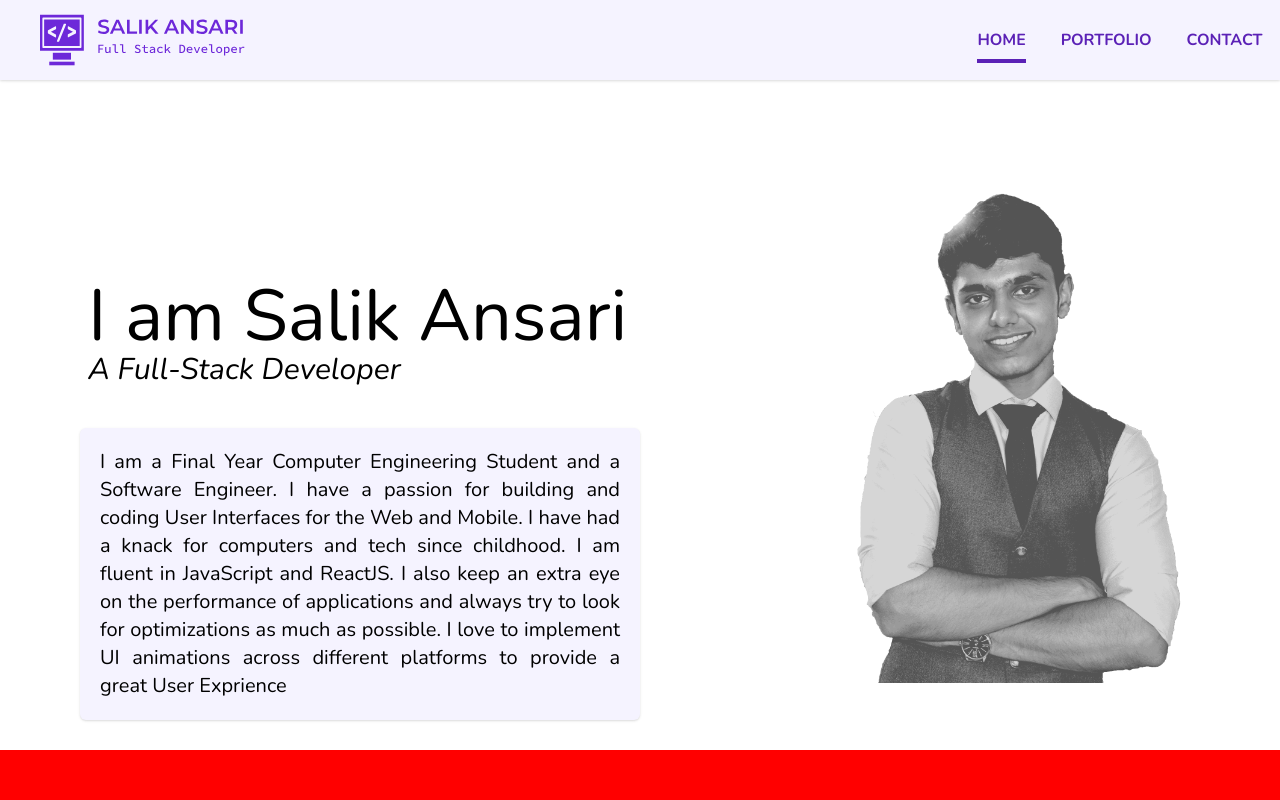
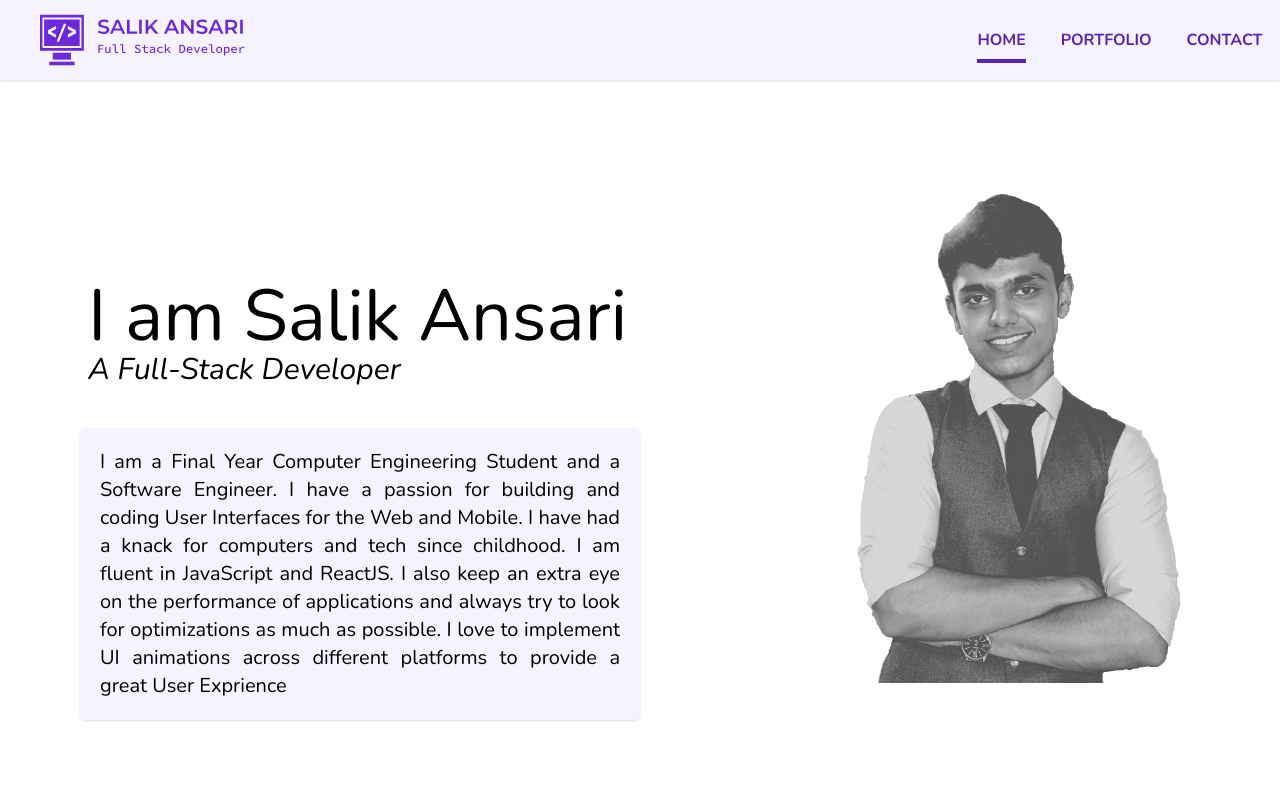
Before and after one commit to salikansari6/portfolio, a Next.js app: page / in a window 1280 px wide. Shown: the top 800 px of the page. Built offline with nearby package versions, Linux system fonts and the light colour scheme.

Commit message:
ditched react portals because of poor support in nextjs

```diff
--- a/components/Snackbar.jsx
+++ b/components/Snackbar.jsx
@@ -1,8 +1,7 @@
-import React from "react";
-import ReactDOM from "react-dom";
+import React, { useState } from "react";
 
 const Snackbar = () => {
-  return <div></div>;
+  return <div>hello there</div>;
 };
 
-ReactDOM.render(<Snackbar />, document.getElementById("snackbar"));
+export default Snackbar;
--- a/pages/_document.js
+++ b/pages/_document.js
@@ -7,7 +7,6 @@ export default class CustomDocument extends Document {
         <Head></Head>
         <body>
           <Main />
-          <div id="snackbar"></div>
         </body>
         <NextScript />
       </Html>
--- a/styles/globals.css
+++ b/styles/globals.css
@@ -62,11 +62,33 @@
   scrollbar-width: none;
 } */
 
-#snackbar {
-  height: 50px;
+.snackbar {
+  height: 8vh;
   width: 100vw;
   position: fixed;
   left: 0;
   bottom: 0;
+  animation: slide-up 0.2s ease-in-out;
   background: red;
 }
+
+.slide-down {
+  animation: slide-down 0.2s ease-in-out;
+}
+@keyframes slide-down {
+  0% {
+    transform: translateY(0);
+  }
+  100% {
+    transform: translateY(8vh);
+  }
+}
+
+@keyframes slide-up {
+  0% {
+    transform: translateY(8vh);
+  }
+  100% {
+    transform: translateY(0);
+  }
+}
```
